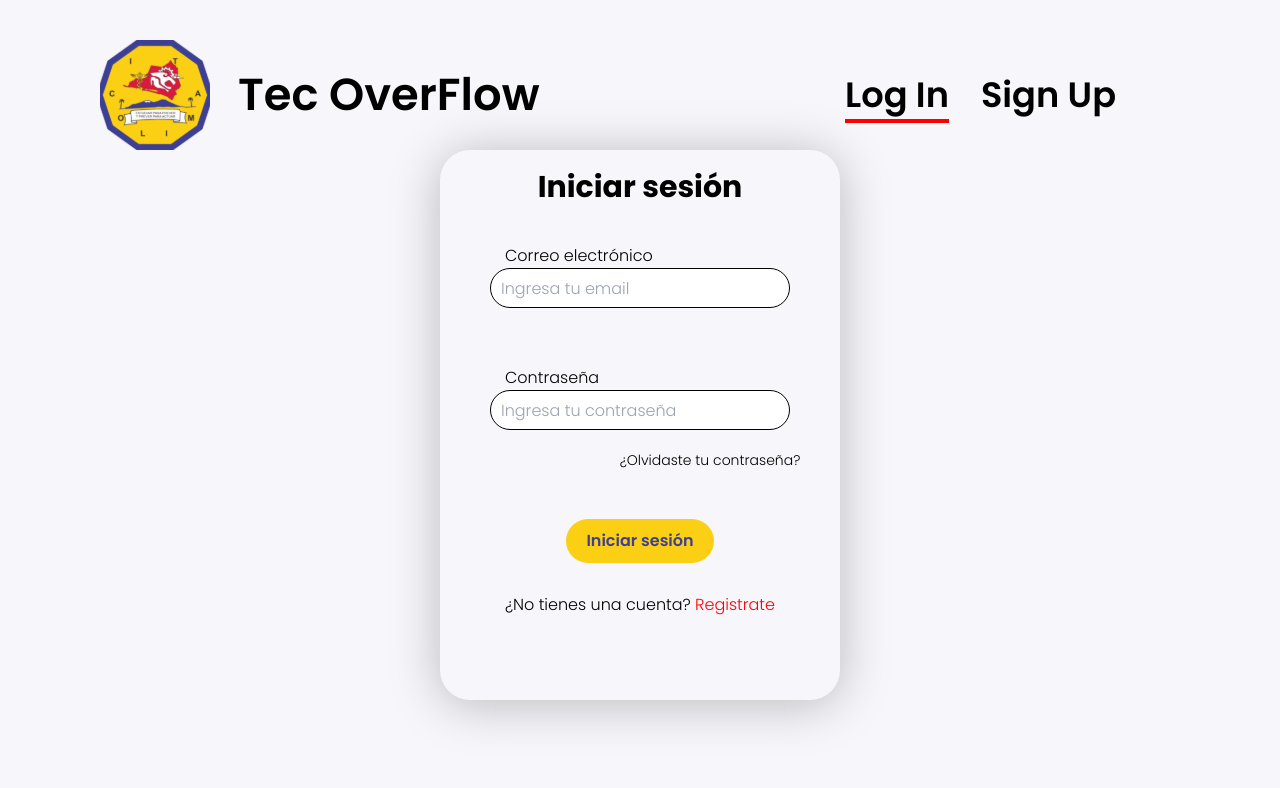
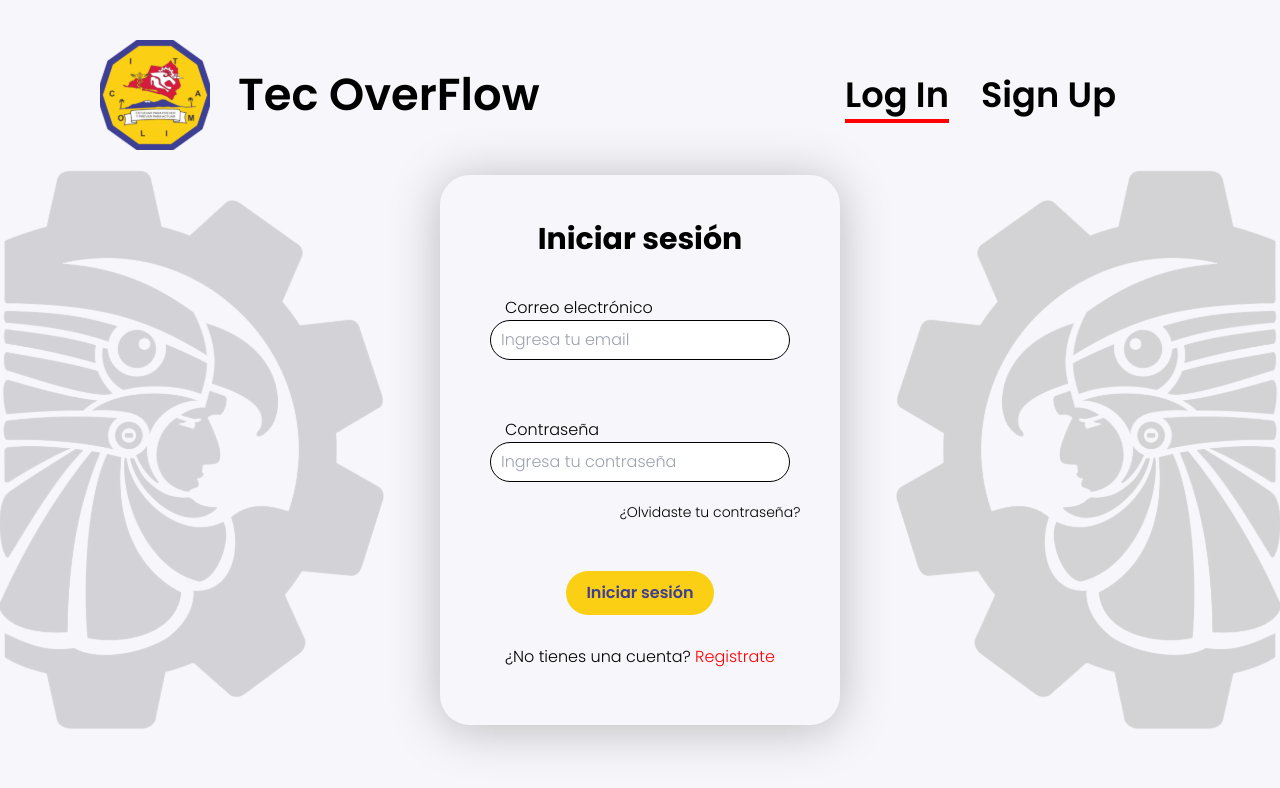
Before and after one commit to TecWork/TecOverFlow, a Next.js app: page /login in a window 1280 px wide. Shown: the top 788 px of the page. Built offline with nearby package versions, Linux system fonts and the light colour scheme.

Commit message:
Diseño completo + inicio funcionabilidad

```diff
--- a/pages/login.js
+++ b/pages/login.js
@@ -31,9 +31,8 @@ export default function Login() {
                         </div>
                     </nav>
                 </header>
-                <div id={styles.toast}></div>
                 <div className= {styles.contenedor_principal}>
-                   {/*  <Image src={biglogo} alt="Tec Overflow" height={700} className={styles.Image}/> */}
+                    <Image id="imagen1" src={biglogo} alt="Tec Overflow" height={600}/>
                     <div className={styles.container}>
                         <h1 className={styles.h1}>Iniciar sesión</h1>
                         <br/>
@@ -51,7 +50,7 @@ export default function Login() {
                         <button id="button" className={styles.button}>Iniciar sesión</button>
                         <label className={styles.no_cuenta}>¿No tienes una cuenta?<Link href="#" className={styles.registrate}> Registrate</Link></label>
                     </div>
-                    {/* <Image src={biglogo} alt="Tec Overflow" height={700} className={styles.imagen_rotada}/> */}
+                    <Image id="imagen2" src={biglogo} alt="Tec Overflow" height={600} className={styles.imagen_rotada}/>
                 </div>
                 <Script id="script">
                     {`
@@ -62,8 +61,10 @@ export default function Login() {
                         button.addEventListener("click", () => {
                             if (input1.value === "") {
                                 input1.style.border = "1px solid red";
+                                alert("Los campos no pueden estar vacios");
                                 if (input2.value === "") {
                                     input2.style.border = "1px solid red";
+                                    alert("Los campos no pueden estar vacios");
                                 } else {
                                     input2.style.border = "1px solid #000000";
                                 }
@@ -71,10 +72,14 @@ export default function Login() {
                                 input1.style.border = "1px solid #000000";
                                 if (input2.value === "") {
                                     input2.style.border = "1px solid red";
+                                    alert("Los campos no pueden estar vacios");
                                 } else {
                                     input2.style.border = "1px solid #000000";
-                                    console.log("Todo bien");
+                                    console.log(input2.value);
+                                    console.log(input1.value);
                                 }
+                            input1.value = "";
+                            input2.value = "";
                             }
                         });
                     `}
--- a/styles/login.module.css
+++ b/styles/login.module.css
@@ -3,7 +3,7 @@
 .contenedor_principal{
     display: flex;
     align-items: center;
-    justify-content: center;
+    justify-content: space-between;
 }
 
 .container{
@@ -14,7 +14,7 @@
     display: flex;
     flex-direction: column;
     align-items: center;
-    justify-content: stretch;
+    justify-content: center;
 }
 
 .form{
@@ -79,4 +79,5 @@
 
 .imagen_rotada{
     transform: rotateY(180deg);
+    background-color: transparent;
 }
```
